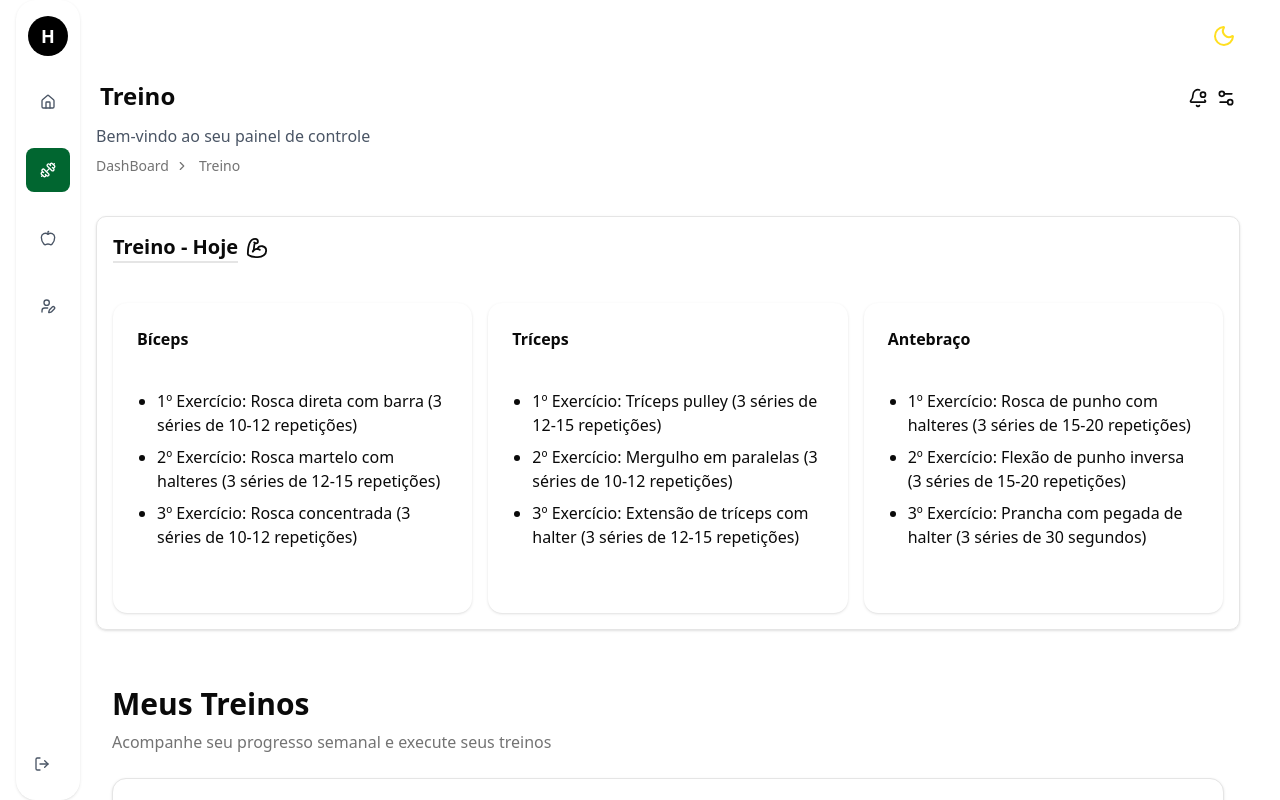
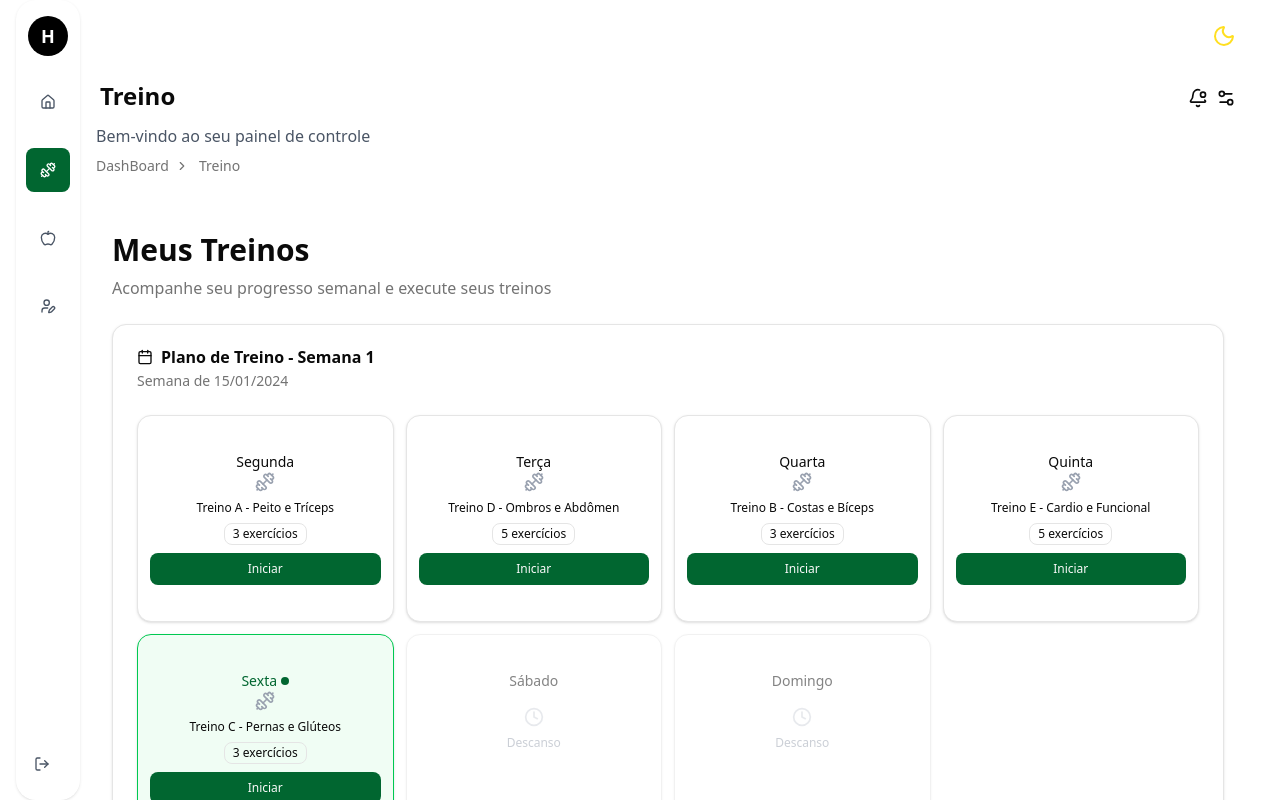
Before and after one commit to Hermeson69/NutriSaas, a React (Vite) app: page /DashBoard/Treino in a window 1280 px wide. Shown: the top 800 px of the page. Built offline with nearby package versions, Linux system fonts and the light colour scheme.

Commit message:
feat: just omited this for now

```diff
--- a/src/pages/Gym.tsx
+++ b/src/pages/Gym.tsx
@@ -1,5 +1,5 @@
 import  WorkoutApp  from "@/components/Gym/GymFixed";
-import TrainingTrackingSection from "@/components/Gym/TrainingTrackingSection";
+// import TrainingTrackingSection from "@/components/Gym/TrainingTrackingSection";
 import { Pageconfig } from "@/components/Pageconfig";
 
 export const Gym = () => {
@@ -8,7 +8,7 @@ export const Gym = () => {
       title="Treino"
       description="Bem-vindo ao seu painel de controle"
     >
-      <TrainingTrackingSection/>
+      {/* <TrainingTrackingSection/> */}
       <WorkoutApp/>
     </Pageconfig>
   );
```
